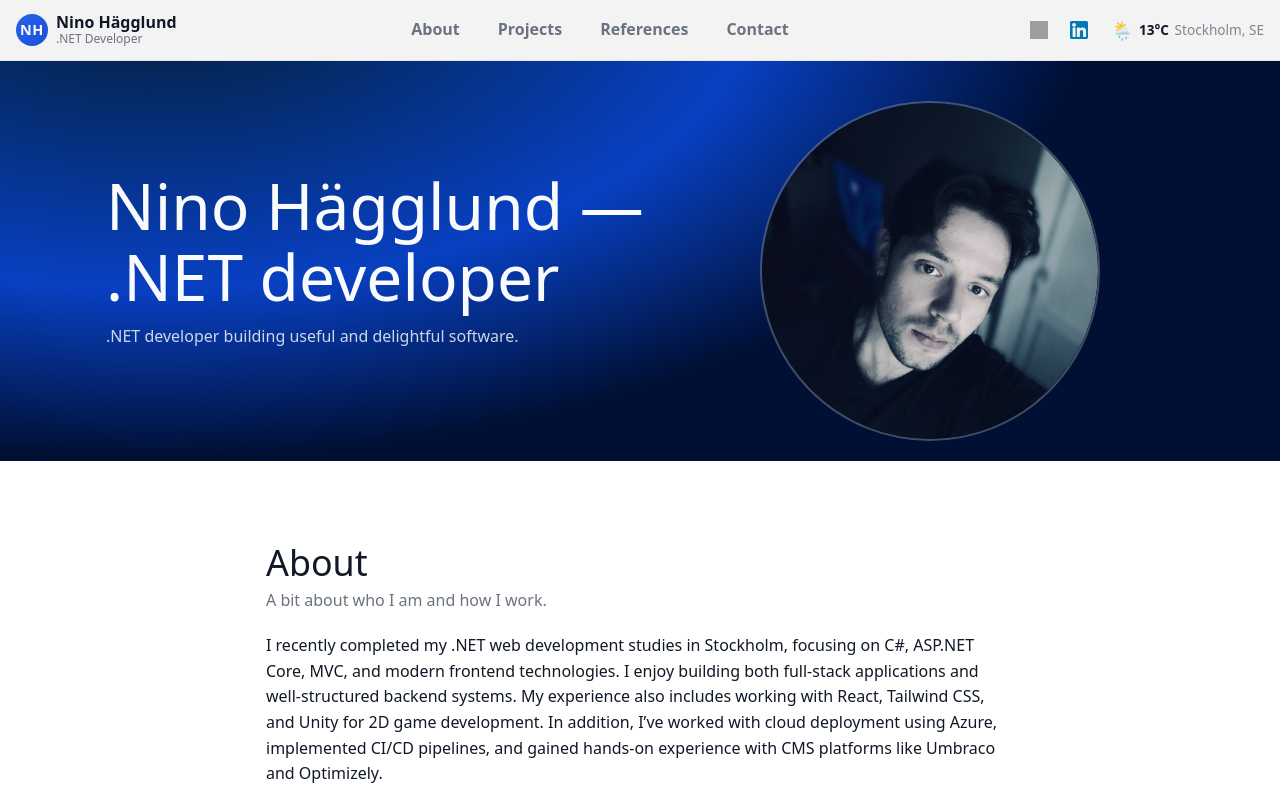
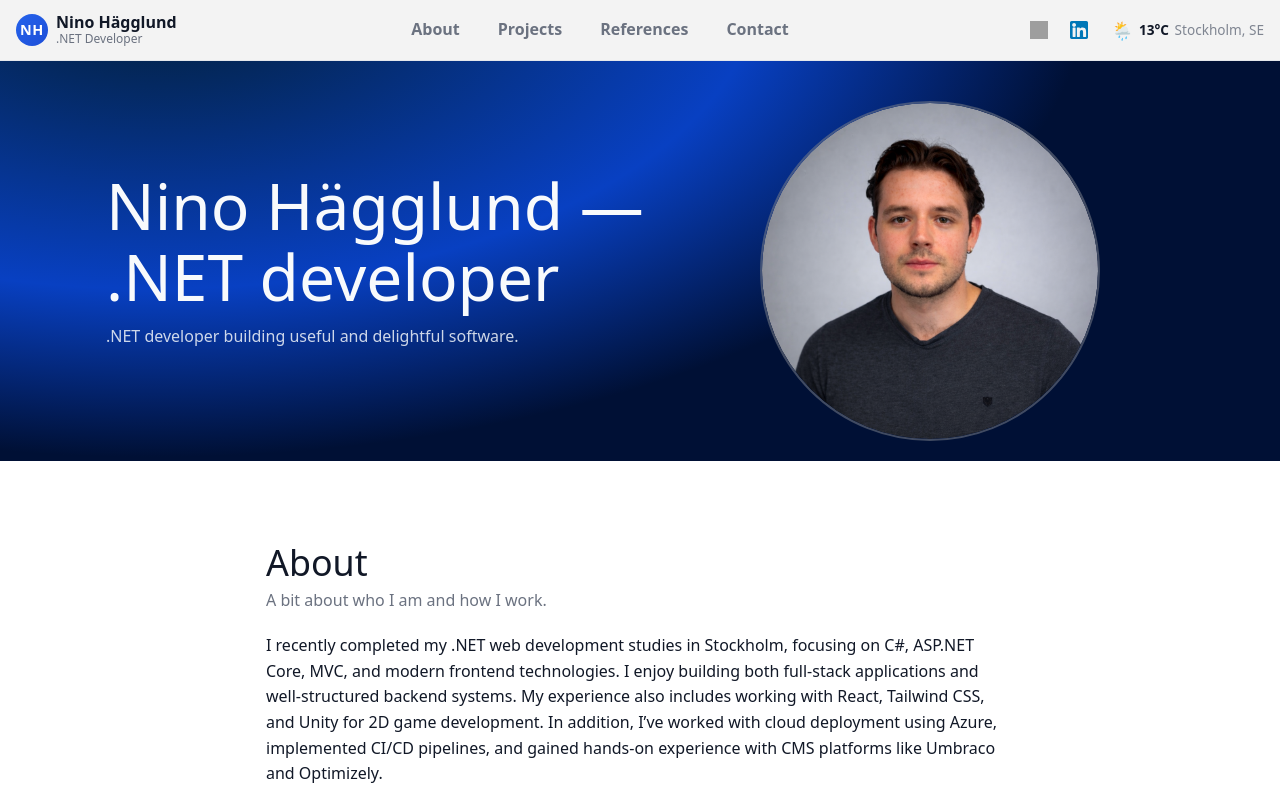
Before and after one commit to ninohaegglund/ninohaegglund-portfolio-2025, a React (Vite) app: page / in a window 1280 px wide. Shown: the top 800 px of the page. Built offline with nearby package versions, Linux system fonts and the light colour scheme; grey boxes are pictures that could not be loaded.

Commit message:
Update profile image in Home component; replace Profile3.jpg with Profile1.png

```diff
--- a/src/pages/Home.jsx
+++ b/src/pages/Home.jsx
@@ -38,7 +38,7 @@ export default function Home() {
           <div className="portrait-wrap">
             <img
               className="portrait portrait--round portrait--ring"
-              src="/assets/images/Profile3.jpg"
+              src="/assets/images/Profile1.png"
               alt="Portrait of Nino Hägglund"
               loading="lazy"
             />
```
Also changed, not shown: public/assets/images/Profile1.png (added).
